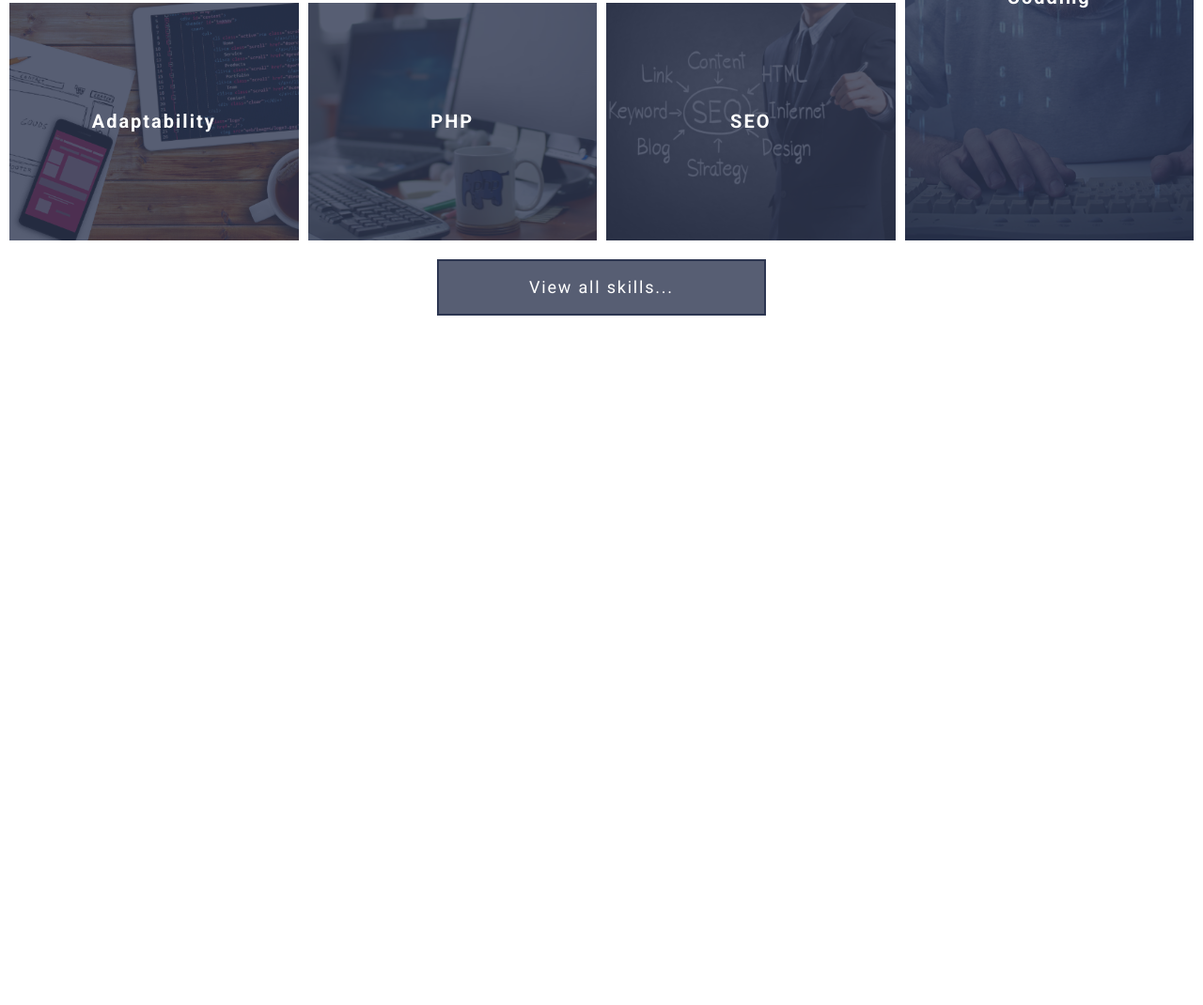
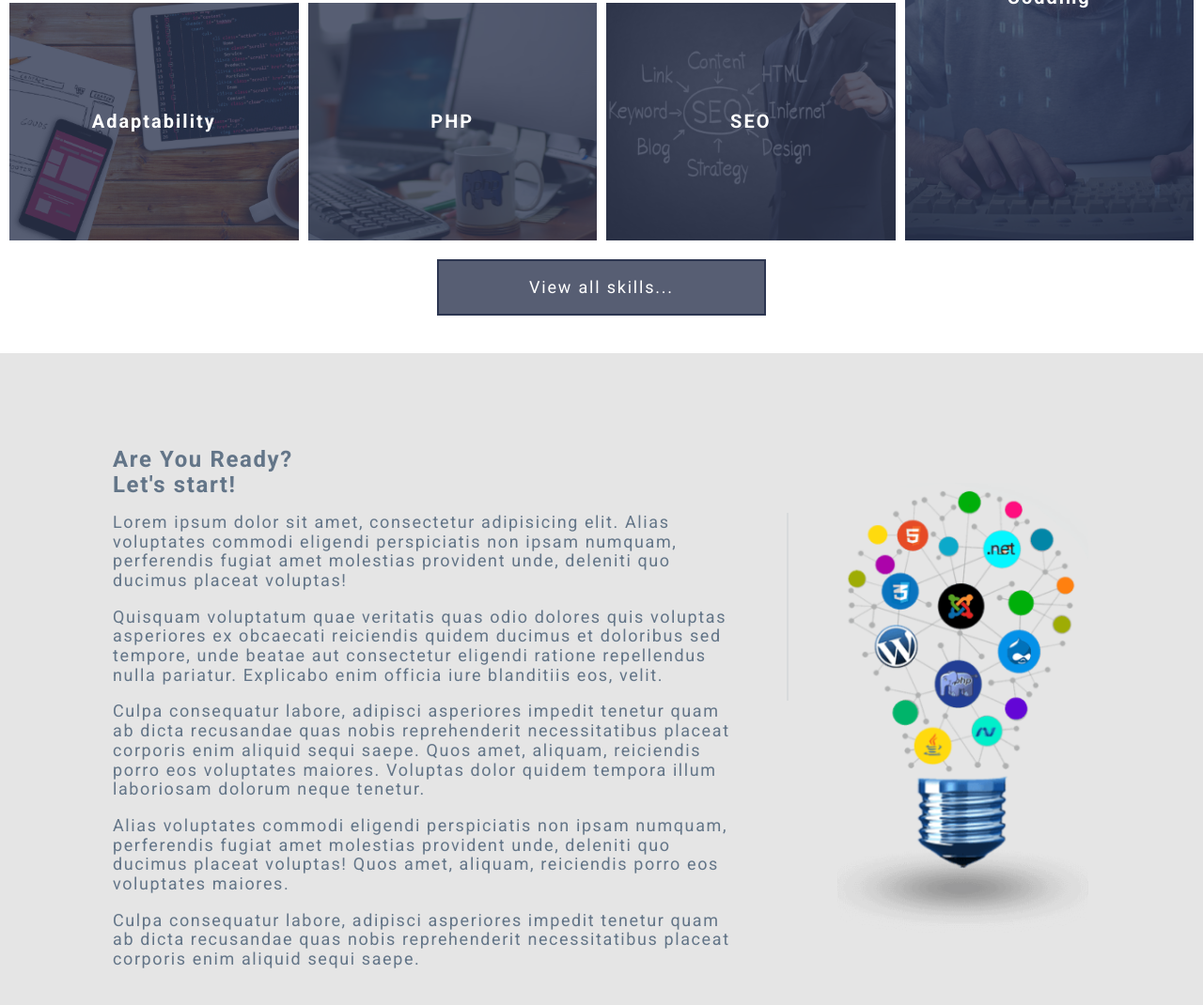
Before and after one commit to Eugene0331/grid-template, a website: page index.html in a window 1280 px wide. Shown: the part 1334-2404 px from the top of the page at 94% size. Before the commit the page ends 1710 px from the top, so only its background shows below. Drawn offline with Linux system fonts and the light colour scheme.

Commit message:
add section about

```diff
--- a/assets/scss/_extends.scss
+++ b/assets/scss/_extends.scss
@@ -4,3 +4,22 @@
     padding-left:  $gap;
     padding-right: $gap;
 }
+
+%section {
+  @include lg-min {
+    padding-top: $gap * 5;
+    padding: $gap * 5;
+  }
+@include lg-md {
+  padding-top: $gap * 4;
+  padding-bottom: $gap * 4;
+}
+@include md {
+  padding-top: $gap * 3;
+  padding-bottom: $gap * 3;
+}
+
+h2 {
+  margin-top: 0;
+}
+}
--- a/assets/scss/sections/_section-about.scss
+++ b/assets/scss/sections/_section-about.scss
@@ -0,0 +1,81 @@
+.about {
+  letter-spacing: 0.1em;
+
+  background-color: $color-gray-light;
+
+  @extend %section;
+
+  &__container {
+    display: grid;
+
+    @extend %container;
+    @include lg-min {
+      gap: $gap * 5;
+      grid-template-columns: 1fr 271px;
+    }
+    @include lg-md {
+      gap: $gap * 2;
+      grid-template-columns: 1fr 271px;
+    }
+    @include md-sm {
+      gap: $gap;
+      grid-template-columns: 1fr 236px;
+    }
+    @include sm {
+      gap: $gap;
+      grid-template-columns: 1fr;
+    }
+  }
+
+  &__content {
+    p {
+      @include lg-min {
+        font-size: 1.125rem;
+      }
+
+      &:first-of-type {
+        position: relative;
+        margin-top: -5px;
+
+        &::after {
+          position: absolute;
+          top: 0;
+          width: 2px;
+          height: 200px;
+
+          content: "";
+
+          background-color: rgba($color-gray, 0.1);
+
+          @include lg-min {
+            right: -$gap * 2.5;
+          }
+          @include lg-md {
+            right: -$gap;
+          }
+          @include md-sm {
+            right: -gap / 2;
+          }
+          @include sm {
+            display: none;
+          }
+        }
+      }
+
+      &:last-of-type {
+        margin: 0;
+      }
+    }
+  }
+  &__image {
+    display: grid;
+    align-content: center;
+
+    justify-items: center;
+
+    img {
+      max-width: 100%;
+      max-height: 480px;
+    }
+  }
+}
--- a/index.html
+++ b/index.html
@@ -156,6 +156,37 @@
       </div>
     </section>
 
+    <section class="about">
+      <div class="about__container">
+        <div class="about__content">
+          <h2>Are You Ready? <br> Let's start!</h2>
+          <p>Lorem ipsum dolor sit amet, consectetur adipisicing elit. Alias voluptates commodi eligendi perspiciatis
+            non
+            ipsam numquam, perferendis fugiat amet molestias provident unde, deleniti quo ducimus placeat voluptas!</p>
+          <p>Quisquam voluptatum quae veritatis quas odio dolores quis voluptas asperiores ex obcaecati reiciendis
+            quidem
+            ducimus et doloribus sed tempore, unde beatae aut consectetur eligendi ratione repellendus nulla pariatur.
+            Explicabo enim officia iure blanditiis eos, velit.
+          </p>
+          <p>Culpa consequatur labore, adipisci asperiores impedit tenetur quam ab dicta recusandae quas nobis
+            reprehenderit
+            necessitatibus placeat corporis enim aliquid sequi saepe. Quos amet, aliquam, reiciendis porro eos
+            voluptates
+            maiores. Voluptas dolor quidem tempora illum laboriosam dolorum neque tenetur.</p>
+          <p>Alias voluptates commodi eligendi perspiciatis non ipsam numquam, perferendis fugiat amet molestias
+            provident
+            unde, deleniti quo ducimus placeat voluptas! Quos amet, aliquam, reiciendis porro eos voluptates maiores.
+          </p>
+          <p>Culpa consequatur labore, adipisci asperiores impedit tenetur quam ab dicta recusandae quas nobis
+            reprehenderit
+            necessitatibus placeat corporis enim aliquid sequi saepe.</p>
+        </div>
+        <div class="about__image">
+          <img src="assets/img/img-lamp-webdev.png" alt="motivation">
+        </div>
+      </div>
+    </section>
+
   </main>
 
   <!-- Подключаем библиотеку jquery, необходимую для работы нашего основного скрипта -->
```
Also changed, not shown: assets/css/style.css.
